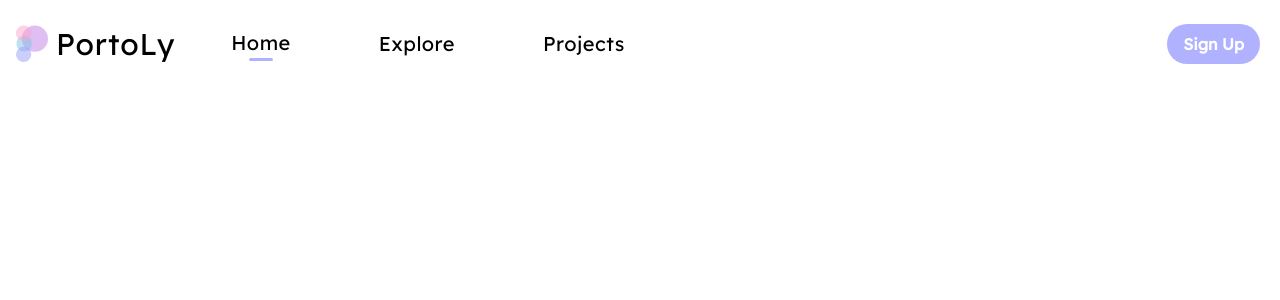
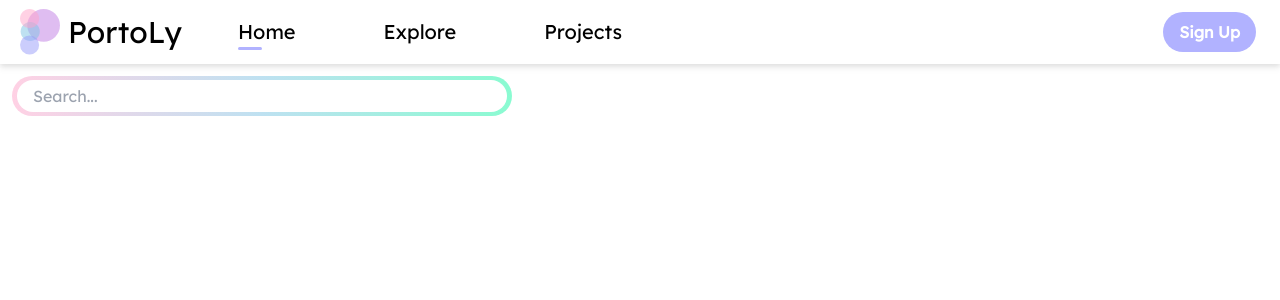
Before and after one commit to Xazkiel0/portoly, a Next.js app: page / in a window 1280 px wide. Shown: the top 300 px of the page. Built offline with nearby package versions, Linux system fonts and the light colour scheme.

Commit message:
fix input navbar

```diff
--- a/components/Navbar.js
+++ b/components/Navbar.js
@@ -5,27 +5,28 @@ import Logo from '../public/assets/svg/Logo.svg';
 const Navbar = () => {
     return (
         // <nav>
-        <div className="flex mx-2 my-3">
-            <div className="basis-1/2 items-center font-semibold flex space-x-2  [&>*>span]:text-slates-100">
+        <div className="flex mx-auto mb-3  drop-shadow-md  backdrop-blur-md bg-white">
+            <div className="basis-1/2 items-center font-semibold flex space-x-2  [&>*>span]:text-slates-100 ml-3">
                 <div className="flex flex-row items-center space-x-2 p-2">
-                    <Logo className="w-8" />
+                    <Logo className="w-10" />
                     <div className="text-logo">
-                        <span className='text-[30px] font-medium mt-1 tracking-wide '>PortoLy</span>
+                        <span className='text-[30px] font-medium  '>PortoLy</span>
                     </div>
                 </div>
-                <div className="px-10 relative ">
-                    <span className='underlineNav text-[20px] font-medium  tracking-wide '>Home</span>
+                <div className="px-10  ">
+                    <span className='underlineNav text-[20px] font-medium my-auto  '>Home</span>
                     {/* <div className='bg-[#B1B2FF] w-6 h-[3px] flex mx-auto rounded'></div> */}
                 </div>
 
                 <div className="px-10 ">
-                    <span className='text-[20px] font-medium  tracking-wide'>Explore</span>
+                    <span className='text-[20px] font-medium  '>Explore</span>
                 </div>
                 <div className="px-10 ">
-                    <span className='text-[20px] font-medium  tracking-wide'>Projects</span>
+                    <span className='text-[20px] font-medium  '>Projects</span>
                 </div>
+
             </div>
-            <div className="basis-1/2 flex justify-end p-3">
+            <div className="basis-1/2 flex justify-end p-3 mr-3">
                 <div className="sign-up-btn">
                     <button className='bg-[#B1B2FF] rounded-full p-2 px-4 font-bold text-white' type="submit">Sign Up</button>
                 </div>
--- a/pages/index.js
+++ b/pages/index.js
@@ -1,8 +1,13 @@
 
 export default function Home() {
   return (
-    <div className="">
+    <div className="h-10 w-[500px] rounded-full bg-gradient-to-r from-[#FFD1E4]  via-[#BEE1F1] to-[#8AFBD1] py-1 px-[5px]">
+        <input className="flex h-full w-full items-center justify-center rounded-full pl-4 focus:outline-none  focus:ring-[#9fccf1] focus:ring-2" placeholder="Search..."/>
+    </div>
+    // {/* <div className=" w-[500px]  h-2 p-1 bg-gradient-to-r from-[#FFD1E4]  via-[#BEE1F1] to-[#8AFBD1] rounded-full">
+    //   <input className="w-full block rounded-full mx-0 h-auto p-2 relative" placeholder="Search..."/>
+    // </div> */}
 
-    </div>
+
   )
 }
--- a/styles/globals.css
+++ b/styles/globals.css
@@ -16,7 +16,7 @@ body {
 
 @layer components{
   .underlineNav{
-    @apply after:content-[""] after:bg-[#B1B2FF] after:w-6 after:justify-center after:h-[3px] after:flex after:mx-auto after:rounded
+    @apply after:content-[""] after:bg-[#B1B2FF] after:w-6  after:justify-center after:justify-items-center after:h-[3px] after:flex after:ml-auto after:mr-auto  after:rounded after:absolute after:text-center
   }
 }
 
```
